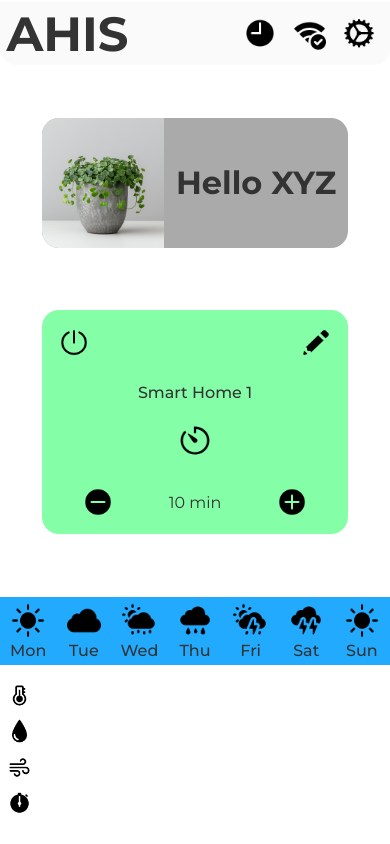
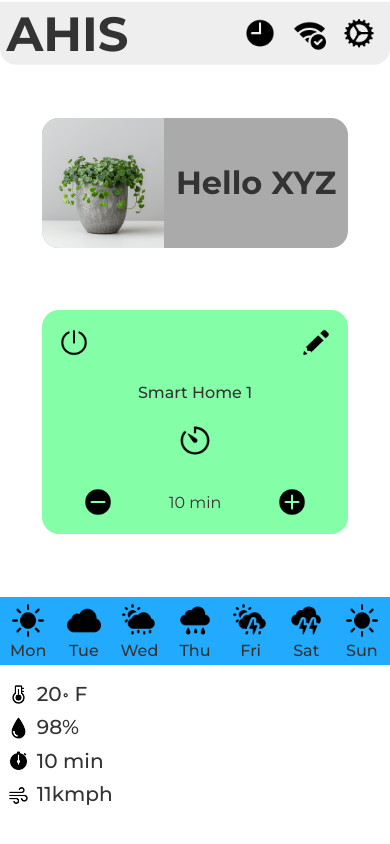
Before and after one commit to SoumyavardhanMaheshwari/AHIS, a React (Vite) app: page / in a window 390 px wide. Built offline with nearby package versions, Linux system fonts and the light colour scheme.

Commit message:
Responsive Improvement to Dashboard Component and Cleaning Up

```diff
--- a/src/App.tsx
+++ b/src/App.tsx
@@ -14,7 +14,12 @@ function App() {
         weather={[0, 1, 2, 3, 4, 5, 0]}
         initialDay={0}
       ></WeatherStrip>
-      <Dashboard></Dashboard>
+      <Dashboard
+        temp={"20॰ F"}
+        humidity={"98%"}
+        wind={"11kmph"}
+        time={"10 min"}
+      ></Dashboard>
     </h1>
   );
 }
--- a/src/components/Dashboard.tsx
+++ b/src/components/Dashboard.tsx
@@ -1,4 +1,5 @@
 import "./dashboard.css";
+import DashboardItem from "./DashboardItem";
 import stopwatch from "./assets/stopwatch.png";
 import temp from "./assets/temp.png";
 import drop from "./assets/drop.png";
@@ -7,22 +8,10 @@ import wind from "./assets/wind.png";
 function Dashboard(props: any) {
   return (
     <div className="dashboard">
-      <div>
-        <img src={temp} alt="" />
-        <p>{props.temp}</p>
-      </div>
-      <div>
-        <img src={drop} alt="" />
-        <p>{props.humidity}</p>
-      </div>
-      <div>
-        <img src={wind} alt="" />
-        <p>{props.wind}</p>
-      </div>
-      <div>
-        <img src={stopwatch} alt="" />
-        <p>{props.time}</p>
-      </div>
+      <DashboardItem image={temp} info={props.temp}></DashboardItem>
+      <DashboardItem image={drop} info={props.humidity}></DashboardItem>
+      <DashboardItem image={stopwatch} info={props.time}></DashboardItem>
+      <DashboardItem image={wind} info={props.wind}></DashboardItem>
     </div>
   );
 }
--- /dev/null
+++ b/src/components/DashboardItem.tsx
@@ -0,0 +1,12 @@
+import "./dashboard.css";
+
+function DashboardItem(props: any) {
+  return (
+    <div>
+      <img src={props.image} alt="" />
+      <p>{props.info}</p>
+    </div>
+  );
+}
+
+export default DashboardItem;
--- a/src/components/WeatherStrip.tsx
+++ b/src/components/WeatherStrip.tsx
@@ -1,39 +1,16 @@
 import "./weather.css";
 import DayWeather from "./DayWeather";
+
 function WeatherStrip(props: any) {
   return (
     <div className="strip">
-      <DayWeather
-        image={props.weather[0]}
-        day={props.initialDay % 7}
-      ></DayWeather>
-      <DayWeather
-        image={props.weather[1]}
-        day={(props.initialDay + 1) % 7}
-      ></DayWeather>
-      <DayWeather
-        image={props.weather[2]}
-        day={(props.initialDay + 2) % 7}
-      ></DayWeather>
-      <DayWeather
-        image={props.weather[3]}
-        day={(props.initialDay + 3) % 7}
-      ></DayWeather>
-
-      <DayWeather
-        image={props.weather[4]}
-        day={props.initialDay + 4}
-      ></DayWeather>
-
-      <DayWeather
-        image={props.weather[5]}
-        day={(props.initialDay + 5) % 7}
-      ></DayWeather>
-
-      <DayWeather
-        image={props.weather[6]}
-        day={(props.initialDay + 6) % 7}
-      ></DayWeather>
+      {props.weather.map((image: string, index: number) => (
+        <DayWeather
+          key={index}
+          image={image}
+          day={(props.initialDay + index) % 7}
+        />
+      ))}
     </div>
   );
 }
--- a/src/components/dashboard.css
+++ b/src/components/dashboard.css
@@ -10,9 +10,9 @@
 }
 
 .dashboard div{
-    width:40vw;
+    width:calc( (30vw + 20vh) / 2);
     display: flex;
-    justify-content: space-between;
+    justify-content: flex-start;
     margin:2% 1%;
 }
 
@@ -20,10 +20,11 @@
     display:inline;
     width: 20%;
     padding:1% 2%;
+    margin-right:3%;
 }
 
 .dashboard div p{
     display:inline;
     font-weight:500;
-    font-size:0.8em;
+    font-size:calc((2vh + 6vw) / 2);
 }
--- a/src/components/nav.css
+++ b/src/components/nav.css
@@ -16,7 +16,7 @@
     align-items: center;
     position: sticky;
     top:0.2vh;
-    background-color: rgba(238, 238, 238, 0.3);
+    background-color: rgba(238, 238, 238, 1);
     border-radius: 0 0 16px 16px;
 }
 
```
